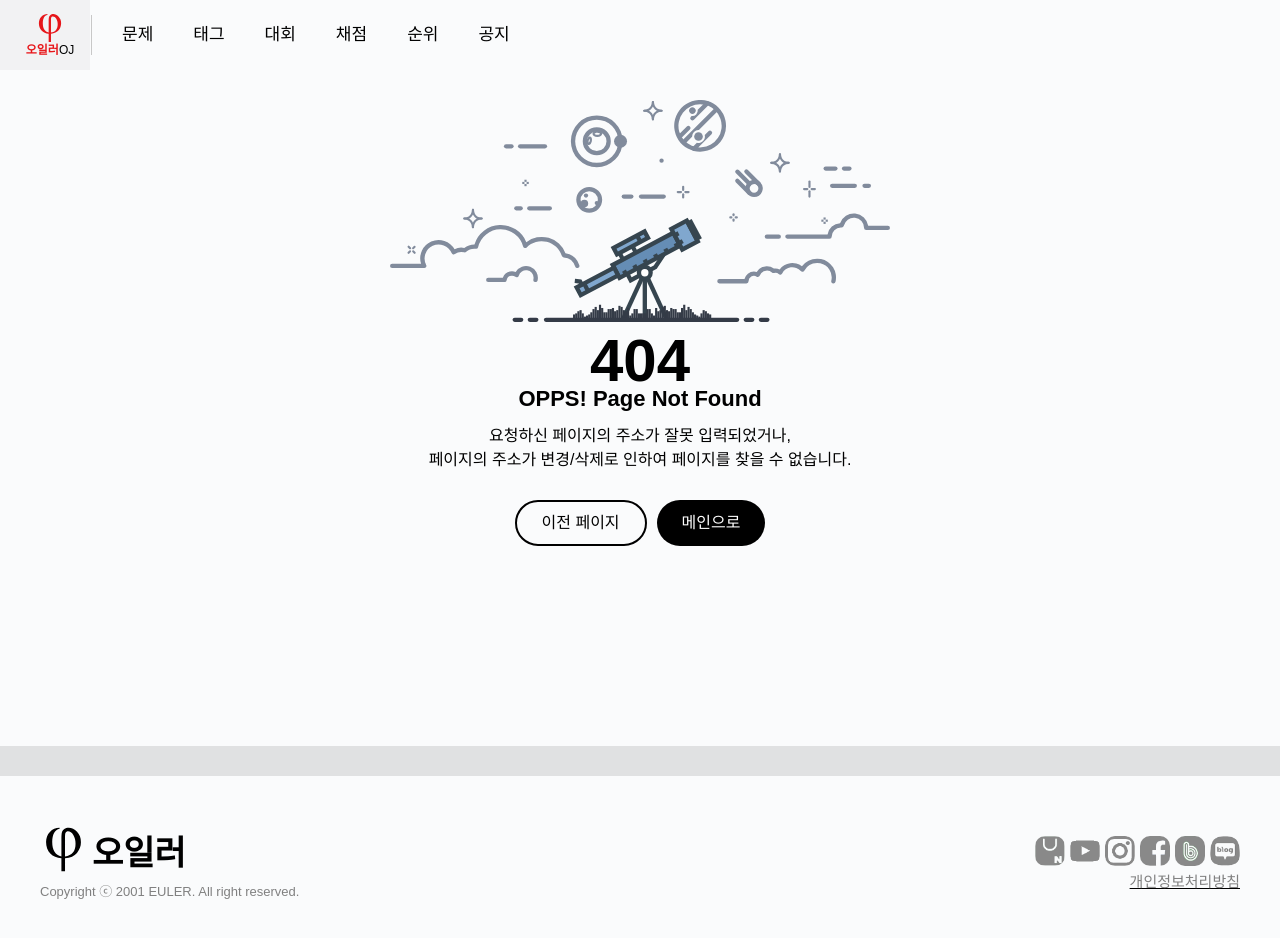
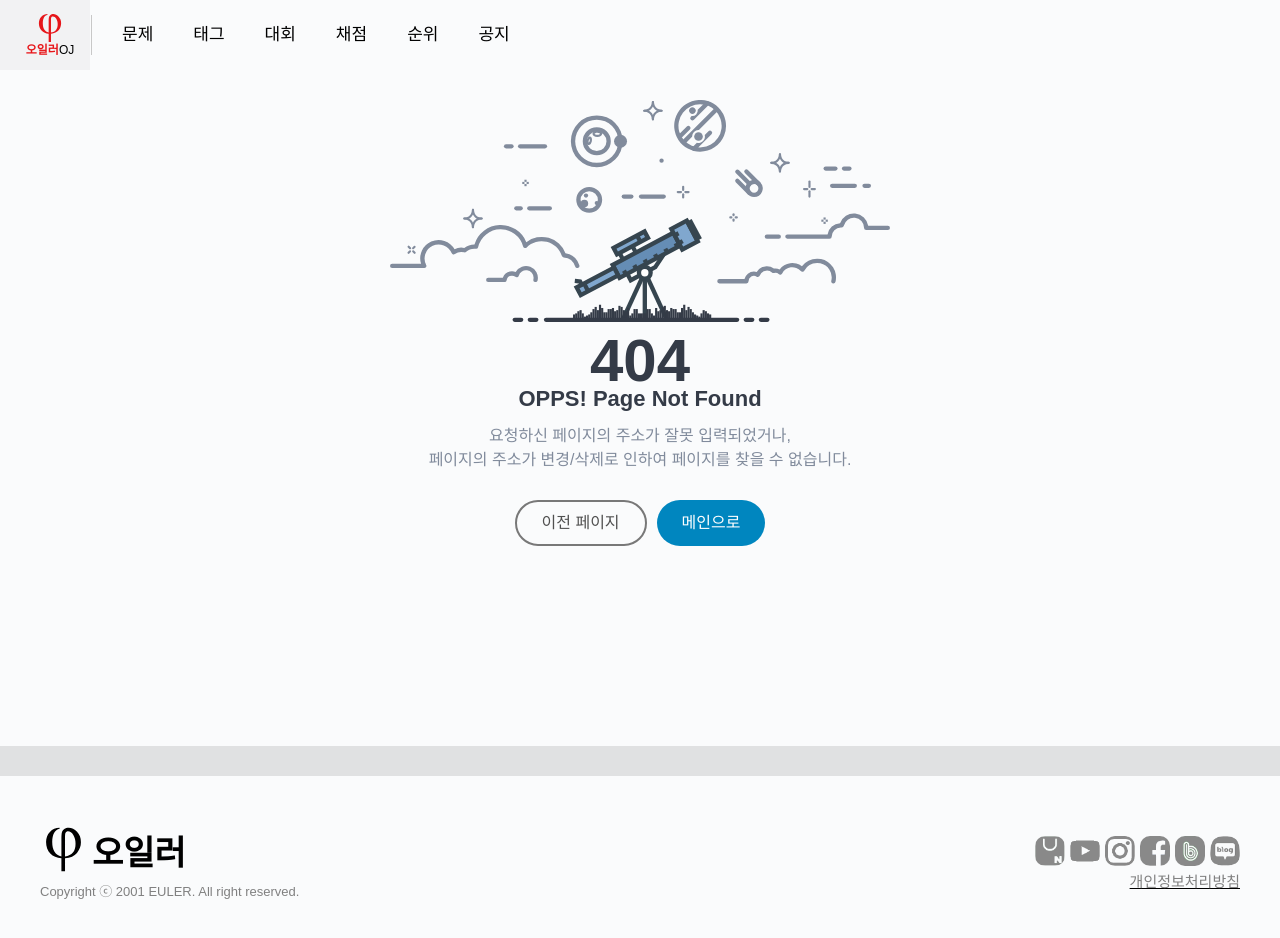
Before and after one commit to 14KGun/EULER-OJ-front, a React (Create React App) app: page /about in a window 1280 px wide. Shown: the top 938 px of the page. Built offline with nearby package versions, Linux system fonts and the light colour scheme; no server answers; the HTML template or start-up script is replaced by a standard one; a web font is replaced by a local one.

Commit message:
Update PageNotFound.jsx

```diff
--- a/src/core/PageNotFound/PageNotFound.jsx
+++ b/src/core/PageNotFound/PageNotFound.jsx
@@ -5,26 +5,37 @@ import Footer from '../Frame/Footer'
 import svgPNF from './svg_pagenotfound.svg';
 
 const BtnBack = (props) => {
+    const [isHover, setHover] = useState(false);
+    const background = useSpring({
+        background: `rgba(230,230,230,${ isHover ? 1 : 0 })`,
+        config: { duration: 150 }
+    });
     const style = {
         display: 'inline-block', height: '42px', lineHeight: '42px', marginRight: '10px',
-        paddingLeft: '25px', paddingRight: '25px', borderRadius: '23px', border: '2px solid black',
-        color: 'black', fontSize: '16px', fontWeight: '300',
+        paddingLeft: '25px', paddingRight: '25px', borderRadius: '23px', border: '2px solid rgb(120,120,120)',
+        color: 'rgb(80,80,80)', fontSize: '16px', fontWeight: '300',
     };
     const onClickEvent = () => { window.history.back() };
     return (
-        <span onClick={ onClickEvent } className="BTNC" style={{ ...style }}>이전 페이지</span>
+        <animated.span onClick={ onClickEvent } onMouseEnter={ () => setHover(true) } onMouseLeave={ () => setHover(false) }
+        className="BTNC" style={{ ...style, ...background }}>이전 페이지</animated.span>
     )
 }
 const BtnHome = (props) => {
+    const [isHover, setHover] = useState(false);
+    const background = useSpring({
+        background: isHover ? 'rgb(0,120,170)' : 'rgb(0,134,191)',
+        config: { duration: 150 }
+    });
     const style = {
         display: 'inline-block', height: '46px', lineHeight: '46px',
         paddingLeft: '25px', paddingRight: '25px', borderRadius: '23px',
-        color: 'white', fontSize: '16px', fontWeight: '300',
-        background: 'black'
+        color: 'white', fontSize: '16px', fontWeight: '300'
     };
     return (
         <Link to="/">
-            <span style={{ ...style }}>메인으로</span>
+            <animated.span onMouseEnter={ () => setHover(true) } onMouseLeave={ () => setHover(false) }
+            style={{ ...style, ...background }}>메인으로</animated.span>
         </Link>
     )
 }
@@ -32,9 +43,9 @@ class PageNotFound extends Component {
     constructor(props){
         super(props);
         this.styleImg = { maxWidth: '500px', marginBottom: '10px' }
-        this.styleTxt1 = { fontSize: '60px', fontWeight: '900', lineHeight: '50px' }
-        this.styleTxt2 = { fontSize: '22px', fontWeight: '600', marginBottom: '10px' }
-        this.styleTxt3 = { fontSize: '16px', marginBottom: '30px' }
+        this.styleTxt1 = { fontSize: '60px', fontWeight: '900', lineHeight: '50px', color: 'rgb(52,59,71)' }
+        this.styleTxt2 = { fontSize: '22px', fontWeight: '600', marginBottom: '10px', color: 'rgb(52,59,71)' }
+        this.styleTxt3 = { fontSize: '16px', fontWeight: '300', marginBottom: '30px', color: 'rgb(129,139,156)' }
     }
     render() {
         return (
```
